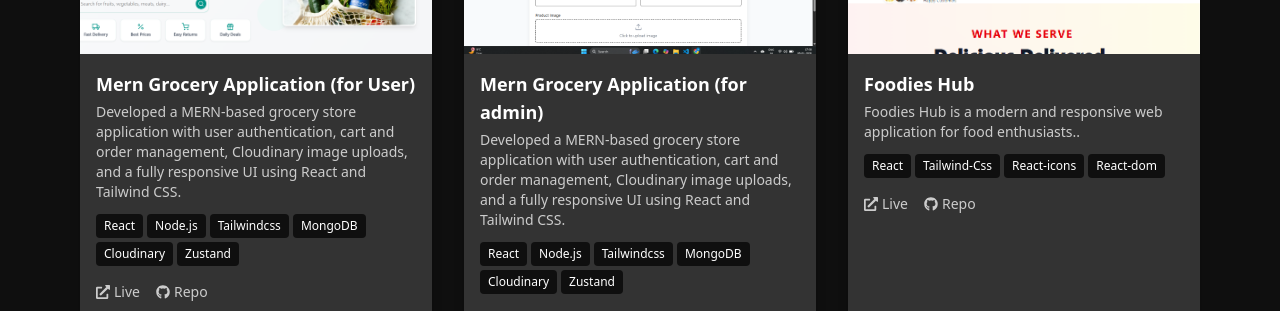
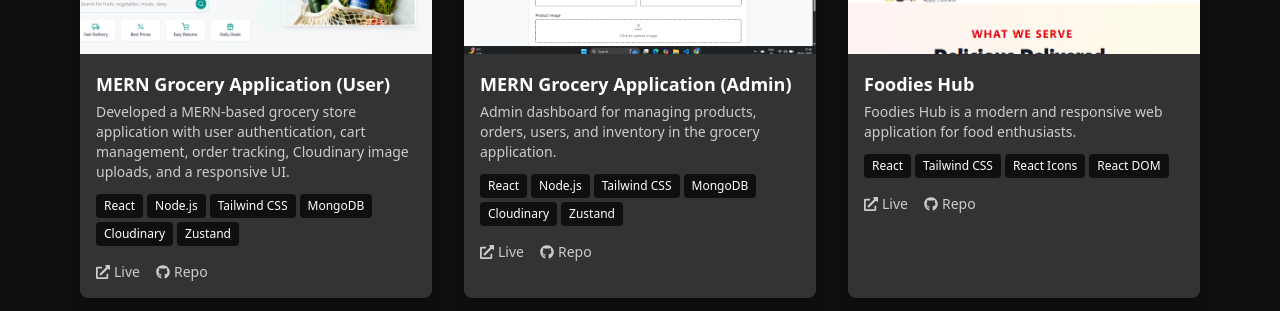
Before and after one commit to amitku26/amits-portfolio, a React (Vite) app: page /projects in a window 1280 px wide. Shown: the part 341-652 px from the top of the page. Built offline with nearby package versions, Linux system fonts and the light colour scheme.

Commit message:
first commit

```diff
--- a/src/pages/Projects.jsx
+++ b/src/pages/Projects.jsx
@@ -1,60 +1,120 @@
+// import ProjectCard from "../components/ProjectCard";
+
+// const projects = [
+//   {
+//     title: "Mern Grocery Application (for User)",
+//     desc: "Developed a MERN-based grocery store application with user authentication, cart and order management, Cloudinary image uploads, and a fully responsive UI using React and Tailwind CSS.",
+//     tech: [
+//       "React",
+//       "Node.js",
+//       "Tailwindcss",
+//       "MongoDB",
+//       "Cloudinary",
+//       "Zustand",
+//     ],
+//     live: "https://rushbasket-grocery-websites-frontend.onrender.com/",
+//     repo: "https://github.com/amitku26/RushBasket-Grocery-websites-",
+//     img: "/images/homee.png",
+//   },
+
+//   {
+//     title: "Mern Grocery Application (for admin)",
+//     desc: "Developed a MERN-based grocery store application with user authentication, cart and order management, Cloudinary image uploads, and a fully responsive UI using React and Tailwind CSS.",
+//     tech: [
+//       "React",
+//       "Node.js",
+//       "Tailwindcss",
+//       "MongoDB",
+//       "Cloudinary",
+//       "Zustand",
+//     ],
+//     live: "https://rushbasket-grocery-websites-admin.onrender.com/",
+//     repo: "https://github.com/amitku26/RushBasket-Grocery-websites-",
+//     img: "/images/admin.png",
+//   },
+
+//   {
+//     title: "Foodies Hub",
+//     desc: "Foodies Hub is a modern and responsive web application for food enthusiasts..",
+//     tech: ["React", "Tailwind-Css", "React-icons", "React-dom"],
+//     live: "https://foodies-hub-cyan.vercel.app/",
+//     repo: "https://github.com/amitku26/FoodiesHub",
+//     img: "/images/foodies.png",
+//   },
+
+//   {
+//     title: "YouTube Clone",
+//     desc: "Dynamic video browsing, search, and playback using YouTube Data API + TypeScript.",
+//     tech: ["React", "Tailwind", "TypeScript", "YouTube API"],
+//     live: "https://youtubeclonees.netlify.app/",
+//     repo: "https://github.com/amitku26/amityoutube",
+//     img: "/images/youtube (2).png",
+//   },
+
+//   {
+//     title: "Instagram Clone",
+//     desc: "Full-stack social platform – post, like, comment, follow, profile editing, Firebase auth & storage.",
+//     tech: ["React", "Firebase", "Material-UI"],
+//     live: "https://instasclones.netlify.app/",
+//     repo: "https://github.com/amitku26/InstaClone",
+//     img: "/images/insta.png",
+//   },
+// ];
+
+// export default function Projects() {
+//   return (
+//     <section className="py-12">
+//       <h2 className="section-title">Projects</h2>
+//       <div className="grid gap-8 md:grid-cols-2 lg:grid-cols-3">
+//         {projects.map((p) => (
+//           <ProjectCard key={p.title} {...p} />
+//         ))}
+//       </div>
+//     </section>
+//   );
+// }
+
+
+
 import ProjectCard from "../components/ProjectCard";
 
 const projects = [
   {
-    title: "Mern Grocery Application (for User)",
-    desc: "Developed a MERN-based grocery store application with user authentication, cart and order management, Cloudinary image uploads, and a fully responsive UI using React and Tailwind CSS.",
-    tech: [
-      "React",
-      "Node.js",
-      "Tailwindcss",
-      "MongoDB",
-      "Cloudinary",
-      "Zustand",
-    ],
+    title: "MERN Grocery Application (User)",
+    desc: "Developed a MERN-based grocery store application with user authentication, cart management, order tracking, Cloudinary image uploads, and a responsive UI.",
+    tech: ["React", "Node.js", "Tailwind CSS", "MongoDB", "Cloudinary", "Zustand"],
     live: "https://rushbasket-grocery-websites-frontend.onrender.com/",
     repo: "https://github.com/amitku26/RushBasket-Grocery-websites-",
     img: "/images/homee.png",
   },
-
   {
-    title: "Mern Grocery Application (for admin)",
-    desc: "Developed a MERN-based grocery store application with user authentication, cart and order management, Cloudinary image uploads, and a fully responsive UI using React and Tailwind CSS.",
-    tech: [
-      "React",
-      "Node.js",
-      "Tailwindcss",
-      "MongoDB",
-      "Cloudinary",
-      "Zustand",
-    ],
+    title: "MERN Grocery Application (Admin)",
+    desc: "Admin dashboard for managing products, orders, users, and inventory in the grocery application.",
+    tech: ["React", "Node.js", "Tailwind CSS", "MongoDB", "Cloudinary", "Zustand"],
     live: "https://rushbasket-grocery-websites-admin.onrender.com/",
     repo: "https://github.com/amitku26/RushBasket-Grocery-websites-",
     img: "/images/admin.png",
   },
-
   {
     title: "Foodies Hub",
-    desc: "Foodies Hub is a modern and responsive web application for food enthusiasts..",
-    tech: ["React", "Tailwind-Css", "React-icons", "React-dom"],
+    desc: "Foodies Hub is a modern and responsive web application for food enthusiasts.",
+    tech: ["React", "Tailwind CSS", "React Icons", "React DOM"],
     live: "https://foodies-hub-cyan.vercel.app/",
     repo: "https://github.com/amitku26/FoodiesHub",
-    img: "/images/foodies-hub.png",
+    img: "/images/foodies.png",
   },
-
   {
     title: "YouTube Clone",
-    desc: "Dynamic video browsing, search, and playback using YouTube Data API + TypeScript.",
-    tech: ["React", "Tailwind", "TypeScript", "YouTube API"],
+    desc: "Dynamic video browsing, search, and playback using the YouTube Data API and TypeScript.",
+    tech: ["React", "Tailwind CSS", "TypeScript", "YouTube API"],
     live: "https://youtubeclonees.netlify.app/",
     repo: "https://github.com/amitku26/amityoutube",
-    img: "/images/youtube (2).png",
+    img: "/images/youtube-2.png",
   },
-
   {
     title: "Instagram Clone",
-    desc: "Full-stack social platform – post, like, comment, follow, profile editing, Firebase auth & storage.",
-    tech: ["React", "Firebase", "Material-UI"],
+    desc: "Full-stack social platform with posts, likes, comments, follows, profile editing, Firebase authentication, and storage.",
+    tech: ["React", "Firebase", "Material UI"],
     live: "https://instasclones.netlify.app/",
     repo: "https://github.com/amitku26/InstaClone",
     img: "/images/insta.png",
@@ -65,9 +125,10 @@ export default function Projects() {
   return (
     <section className="py-12">
       <h2 className="section-title">Projects</h2>
+
       <div className="grid gap-8 md:grid-cols-2 lg:grid-cols-3">
-        {projects.map((p) => (
-          <ProjectCard key={p.title} {...p} />
+        {projects.map((project) => (
+          <ProjectCard key={project.title} {...project} />
         ))}
       </div>
     </section>
```
Also changed, not shown: public/images/foodies.png (added).
